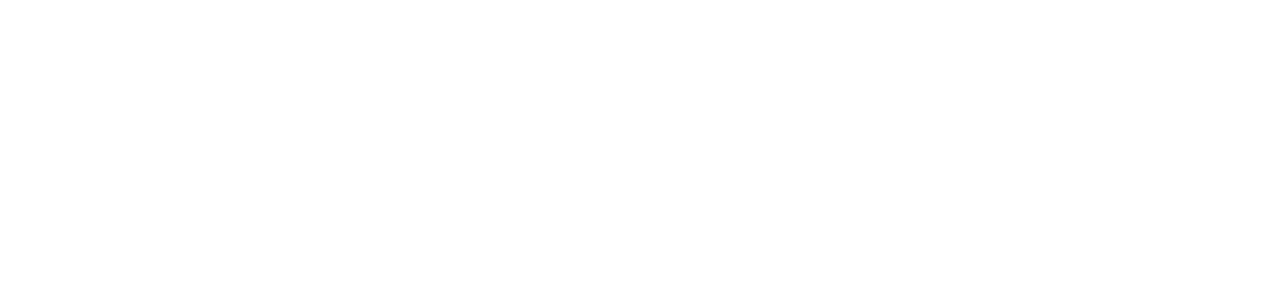
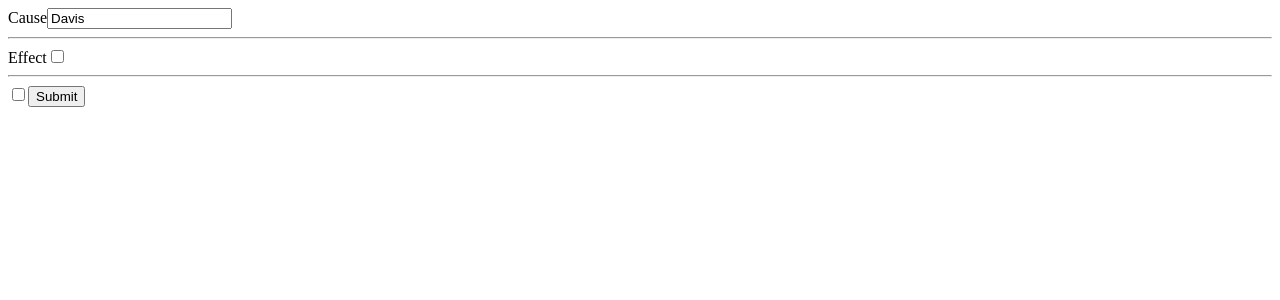
Before and after one commit to Fasih123456/davis36-freelancing-website, a React (Create React App) app in the folder davis/: page /node-add in a window 1280 px wide. Shown: the top 300 px of the page. Built offline with nearby package versions, Linux system fonts and the light colour scheme.

Commit message:
finished get part of screen 2

```diff
--- a/davis/src/Pages/App.js
+++ b/davis/src/Pages/App.js
@@ -2,15 +2,17 @@ import React from 'react';
 import { BrowserRouter, Route } from 'react-router-dom';
 import screen1 from './screen1';
 import Record from './newrecord';
-
+import Screen2 from './screen2';
+import NodeAdd from './nodeadd';
 
 const App = () => {
   return(
       <div>
           <BrowserRouter>
             <React.Fragment>
-              <Route path="/products/" exact  component={screen1} />
+              <Route path="/products/" exact  component={Screen2} />
               <Route path="/product-add/" excat component={Record} />
+              <Route path="/node-add/" excat component={NodeAdd} />
             </React.Fragment>
           </BrowserRouter>
       </div>
--- /dev/null
+++ b/davis/src/Pages/nodeadd.js
@@ -0,0 +1,34 @@
+import React, { useEffect, useState } from 'react';
+import axios, { Axios } from 'axios';
+import { Redirect } from 'react-router';
+
+const NodeAdd = () => {
+    const [name, setName] = useState("Davis");
+    const [value, setValue] = useState(false);
+    const [cause, setCause] = useState("A");
+    const [effect, setEffect] = useState("1");
+
+    const postData = (e) => {
+        e.preventDefault();
+        axios.post('https://62ea7b1c3a5f1572e87ca9e9.mockapi.io/product', {
+            name: name,
+            value: value
+        }).then(res => console.log('Posting data', res))
+    }
+
+    return (
+        <form>
+            <label>Cause</label>
+            <input type="text" value={name} onChange={(e) => setName(e.target.value)} />
+            < hr />
+            <label>Effect</label>
+            <input type="checkbox" value={value} onChange={(e) => setValue(e.target.value)} />
+            < hr />
+
+            <input type="checkbox" value={value} onChange={(e) => setValue(e.target.value)} />
+            <a href="/products"><button onClick={postData}>Submit</button></a>
+        </form>
+    )
+}
+
+export default NodeAdd;
--- a/davis/src/Pages/screen2.js
+++ b/davis/src/Pages/screen2.js
@@ -0,0 +1,65 @@
+import React, { useEffect, useState } from "react";
+import axios, { Axios } from "axios";
+
+function Screen2() {
+  const [product, setProduct] = useState(null);
+
+  useEffect(() => {
+    axios.get("https://62ea7b1c3a5f1572e87ca9e9.mockapi.io/product").then((response) => {
+      setProduct(response.data);
+      console.log("here");
+    });
+  }, ["https://62ea7b1c3a5f1572e87ca9e9.mockapi.io/product"]);
+
+  if (product) {
+    return (
+      <React.Fragment>
+        <table>
+          <tr>
+            <th>Cause</th>
+            <th>Effect</th>
+            <th>Weight</th>
+          </tr>
+          {getValue(product)}
+        </table>
+        <a href="node-add"><button>Add Record</button></a>
+      </React.Fragment>
+    );
+  } else {
+    return (
+      <div>
+        <h1>no products</h1>
+      </div>
+    );
+  }
+}
+
+function getValue(products) {
+  console.log(products[0]);
+  var hashmap = new Map();
+
+
+  const newProducts = products[0].edges;
+  const nodes = products[0].nodes;
+  //console.log(nodes);
+
+  const arr1 = nodes.map((product) => {
+      hashmap.set(product.id, product.name);
+  })
+
+
+
+  const arr = newProducts.map((product) => {
+    return (
+      <tr>
+        <td>{hashmap.get(product.source)}</td>
+        <td>{hashmap.get(product.target)}</td>
+        <td>{product.weight}</td>
+      </tr>
+    );
+  });
+
+  return arr;
+}
+
+export default Screen2;
```
